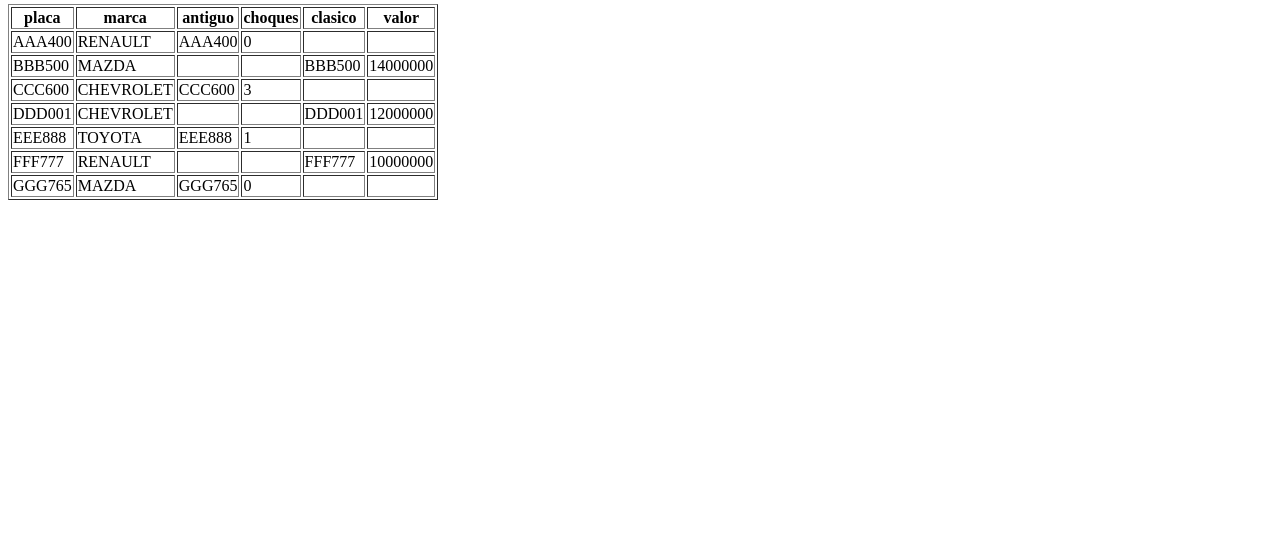
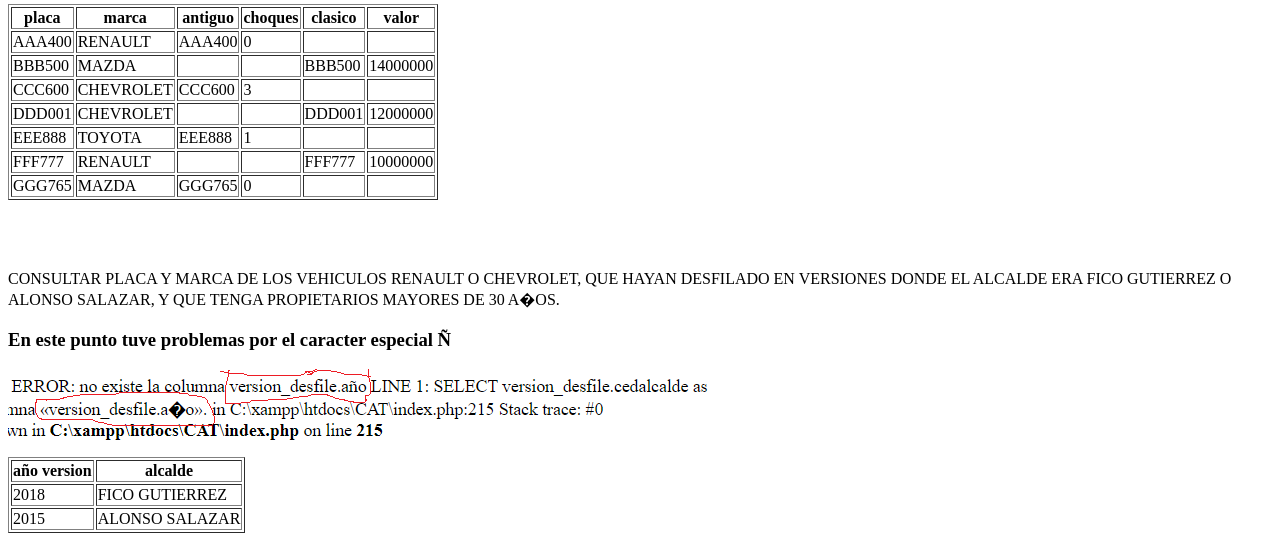
Before and after one commit to FelipeHerreraPinzon/07-consultasPostgreSQL, a PHP site: page / in a window 1280 px wide. Shown: the part 800-1341 px from the top of the page. Before the commit the page ends 1000 px from the top, so only its background shows below. Run offline with PHP 8.4, Linux system fonts and the light colour scheme; data comes from the database, SQL or seed files in the repository; some libraries are stand-ins or nearby versions.

Commit message:
releaded

```diff
--- a/index.php
+++ b/index.php
@@ -155,7 +155,7 @@
                           antiguo.cantchoques as choques, clasico.placaveh as clasico,
                           clasico.valor as valor
                  FROM vehiculo LEFT JOIN antiguo ON vehiculo.placa = antiguo.placaveh
-                               LEFT JOIN clasico ON clasico.placaveh = vehiculo.placa";
+                               LEFT JOIN clasico ON clasico.placaveh = vehiculo.placa  ";
     $resultado = $conexion->prepare($consulta);
     $resultado->execute();
     $datos = $resultado->fetchAll(PDO::FETCH_OBJ);
@@ -183,3 +183,44 @@
 <br>
 <br>
 <br>
+<p>
+ CONSULTAR PLACA Y MARCA DE LOS VEHICULOS RENAULT O CHEVROLET, QUE HAYAN DESFILADO
+ EN VERSIONES DONDE EL ALCALDE ERA FICO GUTIERREZ O ALONSO SALAZAR, Y QUE TENGA
+ PROPIETARIOS MAYORES DE 30 A�OS.
+</p>
+<h3>En este punto tuve problemas por el caracter especial Ñ</h3>
+<img src="caracter_especial.png" alt="">
+
+<table border="1">
+
+        <th>año version</th>
+        <th>alcalde</th>
+
+
+    <tbody>
+    <?php
+    $conexion = Database::conectar();
+    $consulta = "SELECT version_desfile.cedalcalde as cedula, version_desfile.a�o as año, alcalde.nombre as alcalde
+                 FROM version_desfile
+                 INNER JOIN alcalde ON alcalde.cedula = version_desfile.cedalcalde
+                 WHERE alcalde.nombre = 'FICO GUTIERREZ' OR alcalde.nombre = 'ALONSO SALAZAR' ";
+    $resultado = $conexion->prepare($consulta);
+    $resultado->execute();
+    $datos = $resultado->fetchAll(PDO::FETCH_OBJ);
+?>
+
+
+  <?php  foreach($datos as $dato): ?>
+
+
+    <tr>
+
+
+        <td> <?php echo $dato->año ?></td>
+        <td> <?php echo $dato->alcalde ?></td>
+    </tr>
+
+        <?php   endforeach; ?>
+
+    </tbody>
+</table>
```
Also changed, not shown: pendientes.php (deleted, +0 -38 lines), caracter_especial.png (added).
